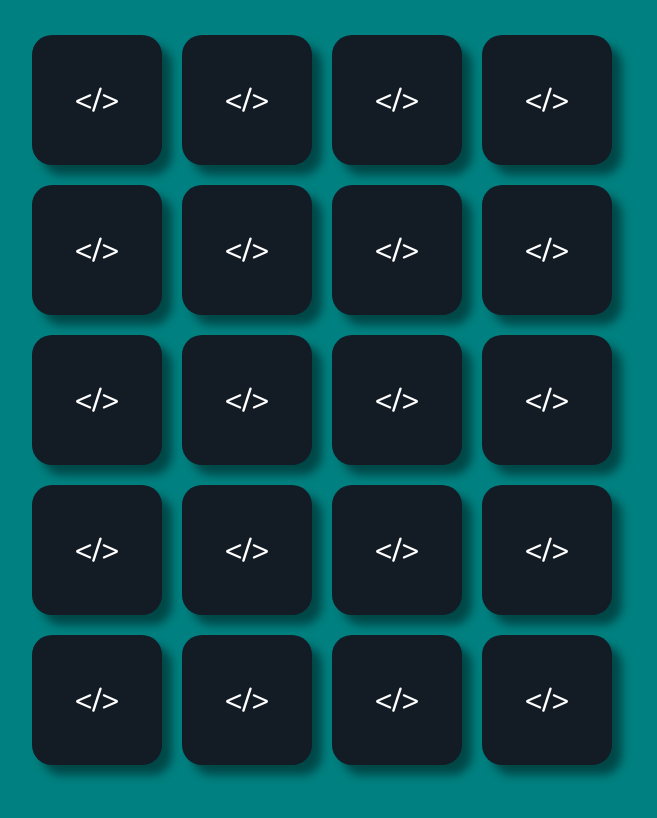
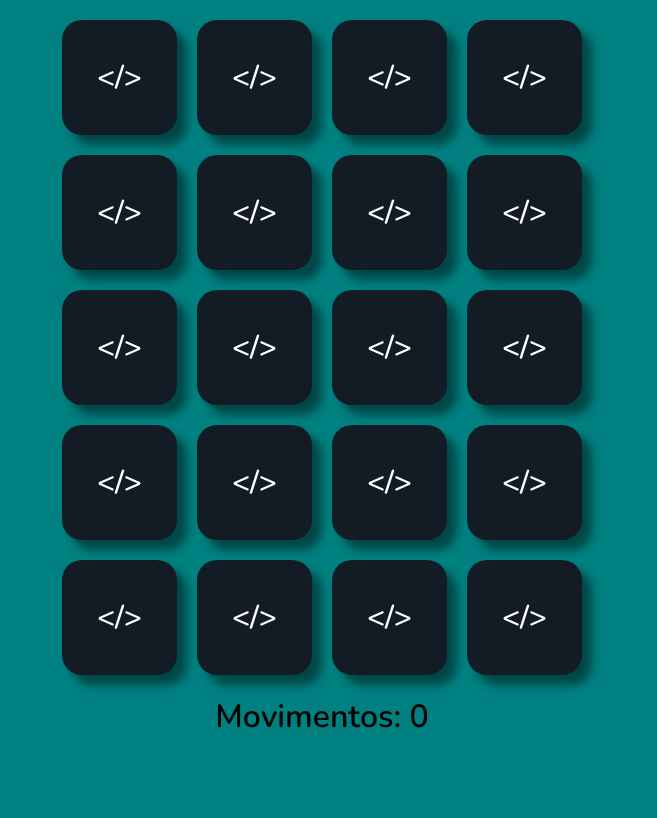
Before and after one commit to Levis44/Memory-Game, a plain HTML site: page index.html in a window 1280 px wide. Shown: the whole page, without its empty margins (318-975 px from the left). Drawn offline with nearby package versions, Linux system fonts and the light colour scheme.

Commit message:
Moves Counter

```diff
--- a/assets/scripts/game.js
+++ b/assets/scripts/game.js
@@ -4,6 +4,7 @@ let game = {
     firstCard: null,
     secondCard: null,
     cards : null,
+    moves : 1,
 
     techs : [
         'bootstrap',
@@ -79,7 +80,7 @@ let game = {
     },
 
 
-    createCardsFromTechs: function(techs) {
+    createCardsFromTechs: function() {
 
         this.cards = [];
 
@@ -132,6 +133,14 @@ let game = {
             // joga o valor do cards[randomIndex] em cards[currentIndex]] e ao contrário também.
             [this.cards[randomIndex], this.cards[currentIndex]] = [this.cards[currentIndex], this.cards[randomIndex]];
         }
+    },
+
+    addMove : function () {
+        return this.moves++
+    },
+
+    resetMoves : function () {
+        this.moves = 1;
     }
 
 }
--- a/assets/scripts/script.js
+++ b/assets/scripts/script.js
@@ -89,6 +89,13 @@ function flipCard() {
         // add a classe flip no elemento clicado, o this é a divzona
         this.classList.add('flip');
 
+        // pega o moves
+        let movesLayer = document.getElementById('moves');
+        // add no moves
+        let moves = game.addMove();
+        // exibe
+        movesLayer.innerHTML = moves;
+
 
         // se tiver a secondCard ele vai verificar se deu match
         if(game.secondCard) {
@@ -100,6 +107,7 @@ function flipCard() {
                 if(game.checkGameOver()) {
                     let gameOverLayer = document.getElementById('gameOver');
                     gameOverLayer.style.display = 'flex';
+
                 }
             } else {
                 // tempinho
@@ -125,6 +133,7 @@ function flipCard() {
 
 
 function restart() {
+    game.resetMoves();
     game.clearCards();
     startGame();
     let gameOverLayer = document.getElementById('gameOver');
--- a/assets/styles/style.css
+++ b/assets/styles/style.css
@@ -6,16 +6,20 @@
 
 body {
     font-family: 'Nunito', sans-serif;
-    display: flex;
-    justify-content: center;
-    align-items: center;
     height: 100vh;
     background-color: teal;
 }
 
+.game {
+    display: flex;
+    justify-content: center;
+    align-items: center;
+    margin-top: 20px;
+}
+
 .card {
-    width: 130px;
-    height: 130px;
+    width: 115px;
+    height: 115px;
     position: relative;
     transform-style: preserve-3d;
     transition: transform .5s;
@@ -78,3 +82,11 @@ body {
     grid-template: 1fr 1fr 1fr 1fr 1fr/ 1fr 1fr 1fr 1fr;
     gap: 20px;
 }
+
+.movements {
+    display: flex;
+    align-items: center;
+    justify-content: center;
+    margin-top: 20px;
+    margin-bottom: 20px;
+}
--- a/index.html
+++ b/index.html
@@ -10,6 +10,7 @@
 </head>
 
 <body>
+    <div class="game">
         <div id="gameBoard">
 
             <!-- <div id="haha" class="card" data-icon="bootstrap">
@@ -25,6 +26,12 @@
 
 
         </div>
+    </div>
+
+
+    <div class="movements">
+        <h1>Movimentos: <p style="display: inline;" id="moves">0</p></h1>
+    </div>
 
     <div id="gameOver">
         <div>Parabéns, você completou o jogo!</div>
```
Lines whose indentation alone changed are shown as unchanged.
